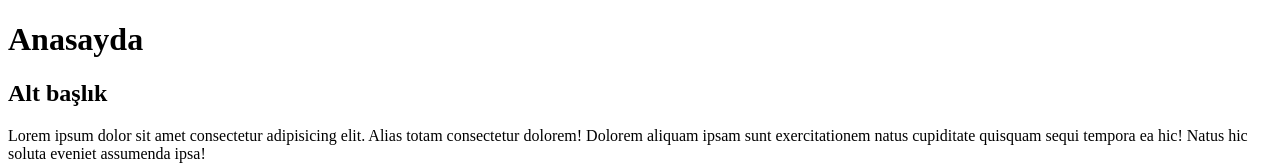
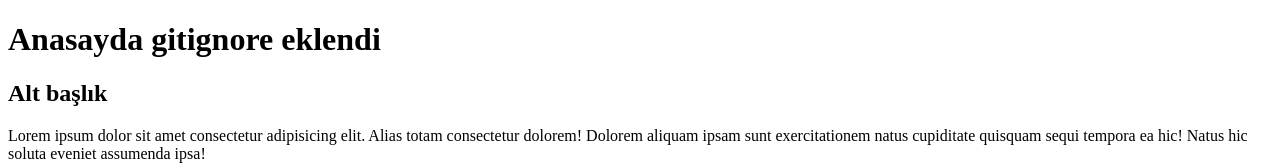
Before and after one commit to ozeradem/deneme, a plain HTML site: page index.html in a window 1280 px wide. Shown: the top 165 px of the page. Drawn offline with Linux system fonts and the light colour scheme.

Commit message:
gitignore dosyası eklendi

```diff
--- a/index.html
+++ b/index.html
@@ -7,7 +7,7 @@
 </head>
 <body>
 
-    <h1>Anasayda</h1>
+    <h1>Anasayda gitignore eklendi</h1>
     <h2>Alt başlık</h2>
 
     <p>Lorem ipsum dolor sit amet consectetur adipisicing elit. Alias totam consectetur dolorem! Dolorem aliquam ipsam sunt exercitationem natus cupiditate quisquam sequi tempora ea hic! Natus hic soluta eveniet assumenda ipsa!</p>
```
Also changed, not shown: hakkimizda.html (+2 -0 lines), iletisim.html (+1 -1 lines), 1 other file.
